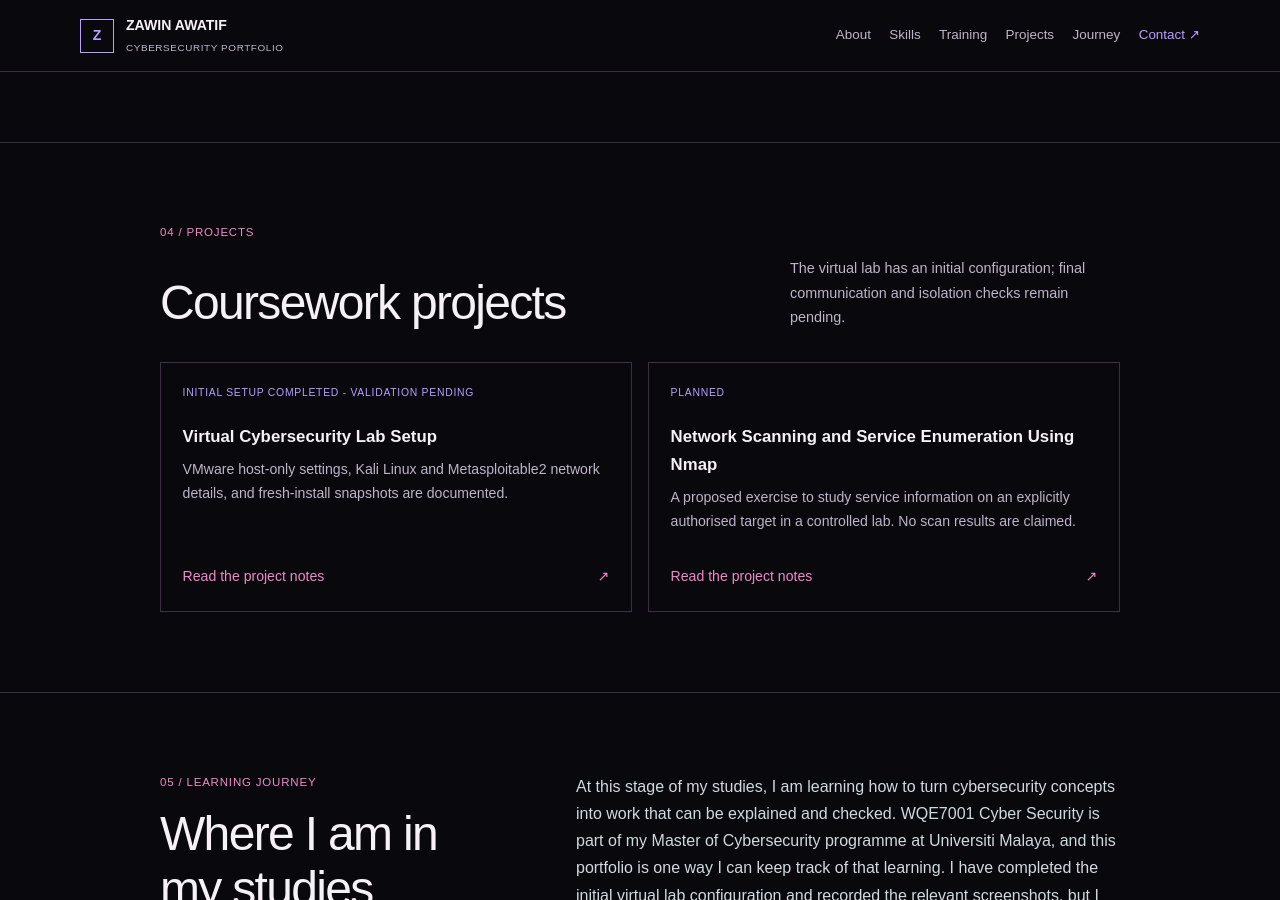
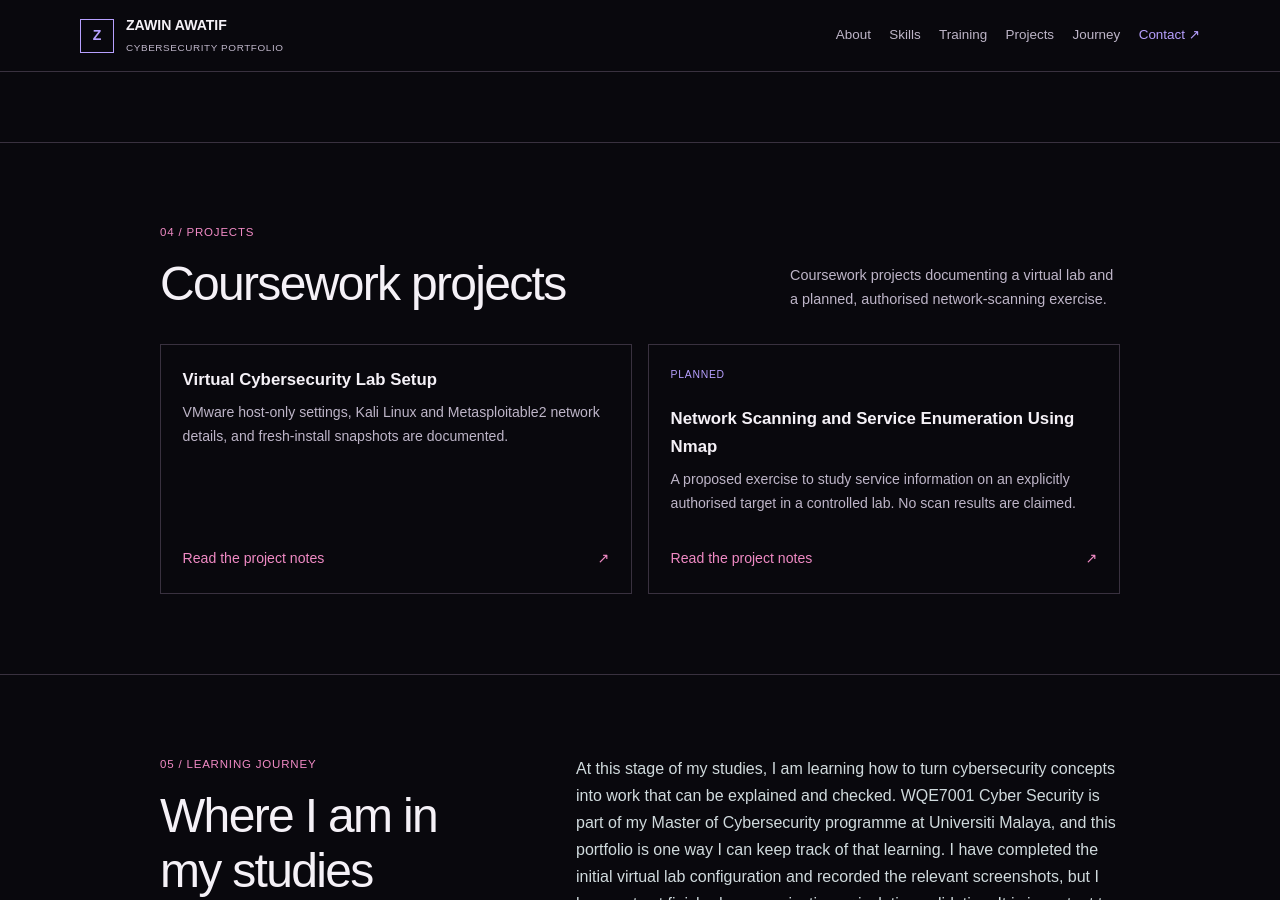
Before and after one commit to WinZapri/cybersecurity-portfolio, a Jekyll site: the page built from index.md, in a window 1280 px wide and 900 px high, scrolled down 1736 px. Built offline with Jekyll 4.4.1, drawn with Linux system fonts in a browser that asks for light colours.

Commit message:
docs: remove project status label
Co-authored-by: Copilot App <223556219+Copilot@users.noreply.github.com>

```diff
--- a/index.md
+++ b/index.md
@@ -59,11 +59,10 @@ description: Coursework and learning notes by Zawin Awatif, a postgraduate cyber
   <div class="section-heading">
     <p class="eyebrow">04 / Projects</p>
     <h2 id="projects-title">Coursework projects</h2>
-    <p class="section-intro">The virtual lab has an initial configuration; final communication and isolation checks remain pending.</p>
+    <p class="section-intro">Coursework projects documenting a virtual lab and a planned, authorised network-scanning exercise.</p>
   </div>
   <div class="project-grid">
     <article class="project-card">
-      <p class="project-status">Initial setup completed - validation pending</p>
       <h3>Virtual Cybersecurity Lab Setup</h3>
       <p>VMware host-only settings, Kali Linux and Metasploitable2 network details, and fresh-install snapshots are documented.</p>
       <a class="card-link" href="{{ '/projects/virtual-lab-setup/' | relative_url }}">Read the project notes <span aria-hidden="true">↗</span></a>
```
Also changed, not shown: projects/virtual-lab-setup/README.md (+0 -2 lines).
